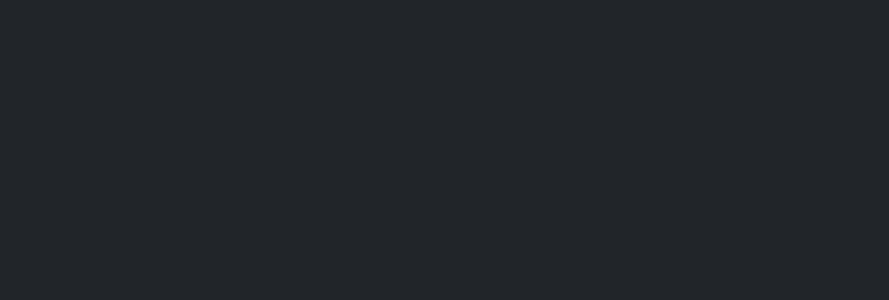
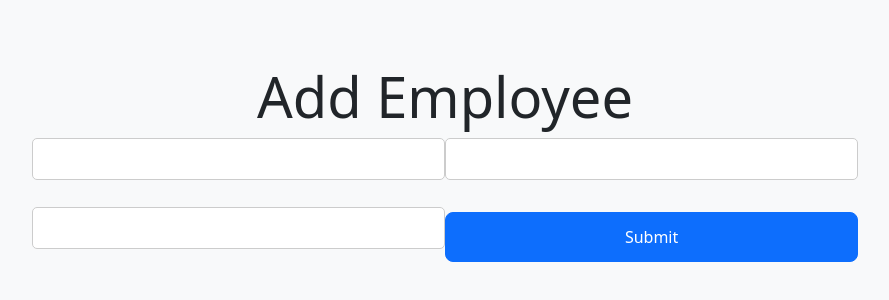
Before and after one commit to Techmaster3000/CarAndAllReactASP, a React (Vite) app in the folder carandallreactasp.client/: page /add-employee in a window 1280 px wide. Before the commit this address had no page. Shown: the part 236-536 px from the top of the page, without its empty margins (195-1084 px from the left). Built offline with nearby package versions, Linux system fonts and the light colour scheme.

Commit message:
form en list laden

```diff
--- a/carandallreactasp.client/src/App.jsx
+++ b/carandallreactasp.client/src/App.jsx
@@ -13,7 +13,7 @@ function App() {
         <Router>
             <Routes>
                 <Route path="/" element={<LoginPage />} />
-                <Route path="/employee-form" element={<EmployeeForm />} />
+                <Route path="/add-employee" element={<EmployeeForm />} />
                 <Route path="/employee-list" element={<EmployeeList />} />
             </Routes>
         </Router>
--- /dev/null
+++ b/carandallreactasp.client/src/EmployeeForm.css
@@ -0,0 +1,23 @@
+.form-container {
+    min-height: 100vh;
+    display: flex;
+    flex-direction: column;
+    justify-content: center;
+    align-items: center;
+    background-color: #f8f9fa;
+    padding: 2rem;
+}
+
+.form-container input {
+    width: 50%;
+    margin-bottom: 1rem;
+    padding: 0.5rem;
+    border-radius: 5px;
+    border: 1px solid #ccc;
+}
+
+.form-container button {
+    width: 50%;
+    padding: 0.75rem;
+    font-size: 1rem;
+}
--- a/carandallreactasp.client/src/EmployeeForm.jsx
+++ b/carandallreactasp.client/src/EmployeeForm.jsx
@@ -1,6 +1,10 @@
 import { useState } from 'react';
 import Button from 'react-bootstrap/Button';
 import 'bootstrap/dist/css/bootstrap.min.css';
+import './EmployeeForm.css';
+
+
+
 
 const EmployeeForm = () => {
     const [name, setName] = useState('');
@@ -20,39 +24,37 @@ const EmployeeForm = () => {
     };
 
    return (
-        <div className="container w-50 h-50 d-flex flex-column bg-white position-absolute top-50 start-50 translate-middle rounded-2">
+       <div className="form-container">
             <div className="text-center">
-                <div className="text display-4 pt-2">Add Employee</div>
+               <h1 className="display-4">Add Employee</h1>
             </div>
-            <div className="d-flex flex-column justify-content-center align-items-center flex-grow-1">
-                <form className="w-100 d-flex flex-column justify-content-center align-items-center" onSubmit={handleSubmit}>
+            <form onSubmit={handleSubmit}>
                 <input
                     type="text"
                     value={name}
                    onChange={(e) => setName(e.target.value)}
                    placeholder="Name"
-                        className="w-50 mb-3"
                 />
                 <input
                     type="text"
                     value={lastName}
                     onChange={(e) => setLastName(e.target.value)}
                     placeholder="Last Name"
-                        className="w-50 mb-3"
                 />
                 <input
                    type="email"
                     value={email}
                     onChange={(e) => setEmail(e.target.value)}
                     placeholder="Email"
-                        className="w-50 mb-3"
                 />
                 {error && <div className="text-danger mt-2">{error}</div>}
-                    <Button type="submit" size="lg" className="mt-3 w-50">Submit</Button>
+                <Button type="submit" variant="primary" size="lg" className="mt-3 w-50">
+                    Submit
+                </Button>
             </form>
       </div>
-        </div>
     );
-};
+}
+
 
 export default EmployeeForm;
--- a/carandallreactasp.client/src/EmployeeList.jsx
+++ b/carandallreactasp.client/src/EmployeeList.jsx
@@ -1,7 +1,11 @@
 import React from "react";
 
 const EmployeeList = () => {
-    const employees = []; // Later ophalen via API
+    const employees = [
+        { name: "John", lastName: "Doe", email: "john.doe@example.com" },
+        { name: "Jane", lastName: "Smith", email: "jane.smith@example.com" }
+    ];
+     // Later ophalen via API
 
     return (
         <div className="container mt-5">
--- a/carandallreactasp.client/src/LoginPage.jsx
+++ b/carandallreactasp.client/src/LoginPage.jsx
@@ -45,10 +45,12 @@ const LoginPage = () => {
     };
 
     const handleEmployeeFormClick = () => {
-        navigate("/employee-form");
+        console.log("Navigating to Add Employee");
+        navigate("/add-employee");
     };
 
     const handleEmployeeListClick = () => {
+        console.log("Navigating to Employee List");
         navigate("/employee-list");
     };
 
--- a/carandallreactasp.client/src/main.jsx
+++ b/carandallreactasp.client/src/main.jsx
@@ -1,17 +1,9 @@
 import { StrictMode } from 'react';
 import { createRoot } from 'react-dom/client';
-import { BrowserRouter as Router, Routes, Route, Navigate } from 'react-router-dom';
-import LoginPage from './LoginPage.jsx';
-import SignUpPage from './SignUpPage.jsx';
+import App from './App';
 
 createRoot(document.getElementById('root')).render(
   <StrictMode>
-    <Router>
-      <Routes>
-        <Route path="/" element={<Navigate to="/login" />} />
-        <Route path="/login" element={<LoginPage />} />
-        <Route path="/signup" element={<SignUpPage />} />
-      </Routes>
-    </Router>
+    <App />
   </StrictMode>,
 );
```
Lines whose indentation alone changed are shown as unchanged.
